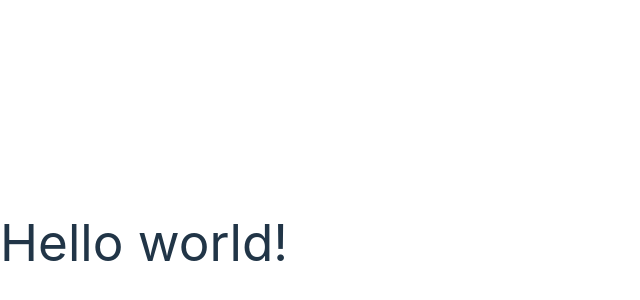
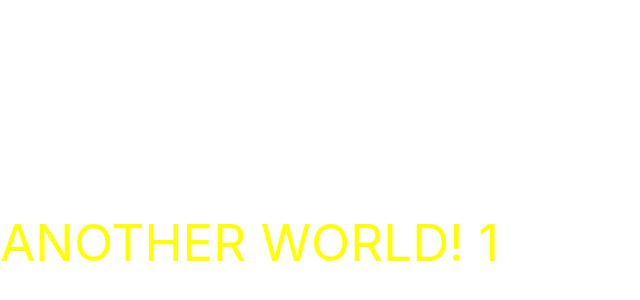
Before and after one commit to se3-3124/spotless-solutions-workspace, a React (Vite) app in the folder packages/client/: page /another-world/1 in a window 1280 px wide. Shown: the part 158-458 px from the top of the page, without its empty margins (0-640 px from the left). Built offline with nearby package versions, Linux system fonts and the light colour scheme.

Commit message:
tutorial routing

```diff
--- a/packages/client/package.json
+++ b/packages/client/package.json
@@ -12,7 +12,8 @@
   "dependencies": {
     "axios": "^1.6.0",
     "react": "^18.2.0",
-    "react-dom": "^18.2.0"
+    "react-dom": "^18.2.0",
+    "react-router-dom": "^6.19.0"
   },
   "devDependencies": {
     "@types/react": "^18.2.15",
--- a/packages/client/src/main.tsx
+++ b/packages/client/src/main.tsx
@@ -1,11 +1,26 @@
 import React from 'react'
 import ReactDOM from 'react-dom/client'
+import {
+    createBrowserRouter,
+    RouterProvider,
+} from 'react-router-dom';
 import './index.css'
+import HelloWorld from './pages/HelloWorld';
+import AnotherWorld from './pages/AnotherWorld.tsx';
+
+const router = createBrowserRouter([
+    {
+        path: "/",
+        element: <HelloWorld />,
+    },
+    {
+        path: "/another-world/:id",
+        element: <AnotherWorld />
+    }
+]);
 
 ReactDOM.createRoot(document.getElementById('root')!).render(
   <React.StrictMode>
-      <h1 className="text-3xl font-bold underline">
-          Hello world!
-      </h1>
+      <RouterProvider router={router} />
   </React.StrictMode>,
 )
--- /dev/null
+++ b/packages/client/src/pages/AnotherWorld.css
@@ -0,0 +1,3 @@
+.another-world-route {
+    color: yellow;
+}
--- /dev/null
+++ b/packages/client/src/pages/AnotherWorld.tsx
@@ -0,0 +1,12 @@
+import './AnotherWorld.css';
+import {useParams} from 'react-router-dom';
+
+export default function AnotherWorld() {
+    const {id} = useParams();
+
+    return (
+        <h1 className="text-3xl font-bold underline hello-world-route">
+            ANOTHER WORLD! {id}
+        </h1>
+    )
+}
--- /dev/null
+++ b/packages/client/src/pages/HelloWorld.css
@@ -0,0 +1,3 @@
+.hello-world-route {
+    color: yellow;
+}
--- /dev/null
+++ b/packages/client/src/pages/HelloWorld.tsx
@@ -0,0 +1,9 @@
+import './HelloWorld.css';
+
+export default function HelloWorld() {
+    return (
+        <h1 className="text-3xl font-bold underline hello-world-route">
+            Hello world!
+        </h1>
+    )
+}
```
Also changed, not shown: 1 other file (tests, documents, lock files or other folders).
